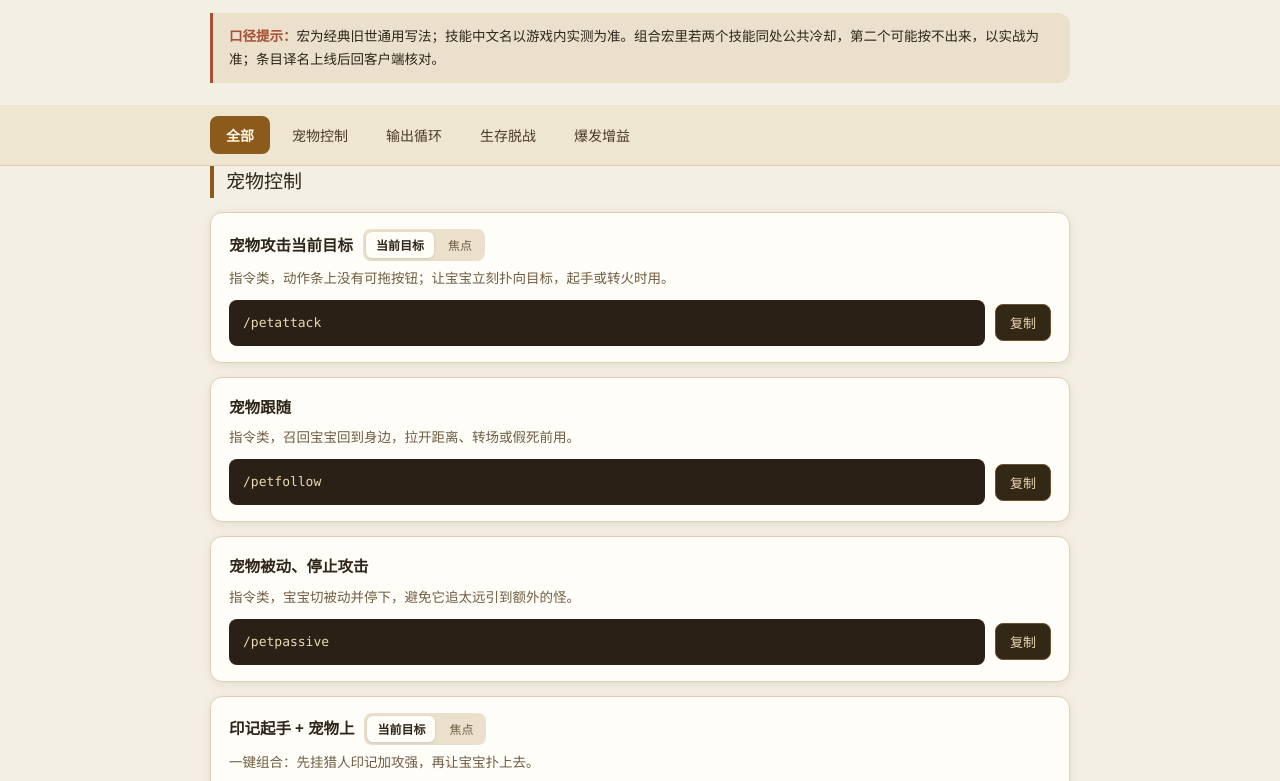
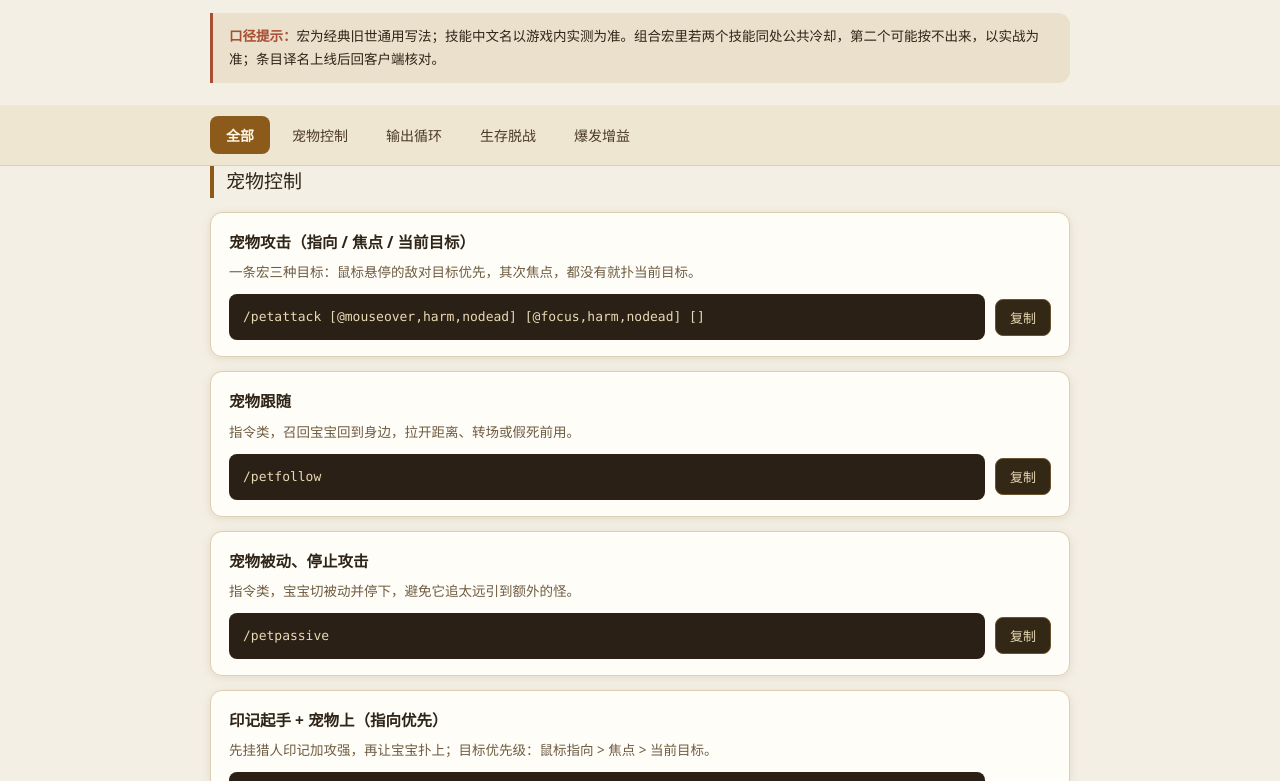
Before and after one commit to nose996/hunter-macro-helper, a plain HTML site: page index.html in a window 1280 px wide. Shown: the part 145-926 px from the top of the page. Drawn offline with Linux system fonts and the light colour scheme.

Commit message:
Combine target macros into mouseover>focus>target conditional version

```diff
--- a/index.html
+++ b/index.html
@@ -99,7 +99,7 @@
       <li>按 <code>Esc</code> → 打开「宏命令设置」→ 点「新建」，选个图标、起个名字。</li>
       <li>把上面代码块里的内容整段复制粘贴进去。</li>
       <li>把宏图标从列表拖到动作条，打怪时点按对应宏即可。</li>
-      <li>带「焦点」的宏：先把目标设为焦点（<code>/focus</code> 或右键目标头像设焦点），宝宝和技能就会作用到焦点身上。</li>
+      <li>指向类宏自动按优先级选目标：鼠标悬停的敌对目标 &gt; 焦点 &gt; 当前目标；想固定盯某只怪，右键它头像设为焦点即可。</li>
     </ol>
   </div>
 </section>
@@ -117,20 +117,20 @@
     burst:  "爆发增益"
   };
 
-  // code 中 {T} 为作用对象占位：当前目标留空，焦点替换为 [@focus]
+  // 指向类宏条件优先级：[@mouseover] > [@focus] > 当前目标兜底
   var MACROS = [
-    {id:"pet_attack", cat:"pet", name:"宠物攻击当前目标", targetable:true,
-      desc:"指令类，动作条上没有可拖按钮；让宝宝立刻扑向目标，起手或转火时用。",
-      code:["/petattack {T}"]},
+    {id:"pet_attack", cat:"pet", name:"宠物攻击（指向 / 焦点 / 当前目标）",
+      desc:"一条宏三种目标：鼠标悬停的敌对目标优先，其次焦点，都没有就扑当前目标。",
+      code:["/petattack [@mouseover,harm,nodead] [@focus,harm,nodead] []"]},
     {id:"pet_follow", cat:"pet", name:"宠物跟随",
       desc:"指令类，召回宝宝回到身边，拉开距离、转场或假死前用。",
       code:["/petfollow"]},
     {id:"pet_passive", cat:"pet", name:"宠物被动、停止攻击",
       desc:"指令类，宝宝切被动并停下，避免它追太远引到额外的怪。",
       code:["/petpassive"]},
-    {id:"mark_pet", cat:"pet", name:"印记起手 + 宠物上", targetable:true,
-      desc:"一键组合：先挂猎人印记加攻强，再让宝宝扑上去。",
-      code:["/cast {T} 猎人印记", "/petattack {T}"]},
+    {id:"mark_pet", cat:"pet", name:"印记起手 + 宠物上（指向优先）",
+      desc:"先挂猎人印记加攻强，再让宝宝扑上；目标优先级：鼠标指向 > 焦点 > 当前目标。",
+      code:["/cast [@mouseover,harm,nodead] 猎人印记", "/cast [@focus,harm,nodead] 猎人印记", "/cast [harm,nodead] 猎人印记", "/petattack [@mouseover,harm,nodead] [@focus,harm,nodead] []"]},
 
     {id:"sting_arcane", cat:"dps", name:"毒蛇钉刺 → 奥术射击",
       desc:"技能序列：按顺序打两个技能，切换目标后自动重置。",
@@ -154,11 +154,10 @@
 
   var list = document.getElementById("list");
   var tabs = document.getElementById("tabs");
-  var state = { cat:"all", target:"target" }; // target | focus
+  var state = { cat:"all" };
 
   function resolveCode(codeLines){
-    var t = state.target === "focus" ? "[@focus]" : "";
-    return codeLines.map(function(l){ return l.replace(/\{T\}/g, t); }).join("\n");
+    return codeLines.join("\n");
   }
 
   function render(){
@@ -187,19 +186,6 @@
         name.className = "card-name";
         name.textContent = m.name;
         head.appendChild(name);
-
-        if(m.targetable){
-          var tgt = document.createElement("div");
-          tgt.className = "target";
-          ["target","focus"].forEach(function(k){
-            var b = document.createElement("button");
-            b.textContent = k === "target" ? "当前目标" : "焦点";
-            if(state.target === k) b.classList.add("active");
-            b.onclick = function(){ state.target = k; render(); };
-            tgt.appendChild(b);
-          });
-          head.appendChild(tgt);
-        }
         card.appendChild(head);
 
         var desc = document.createElement("div");
```
